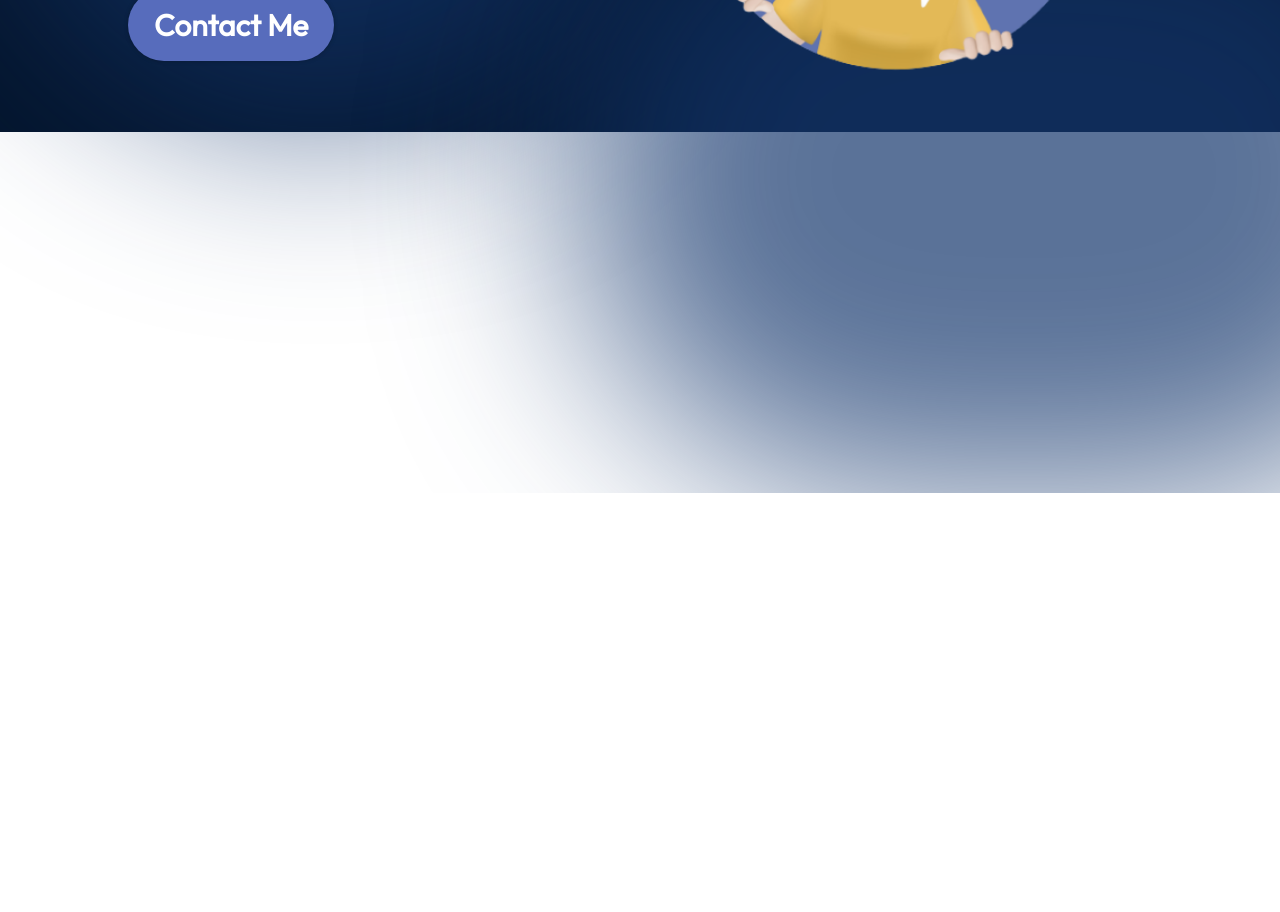
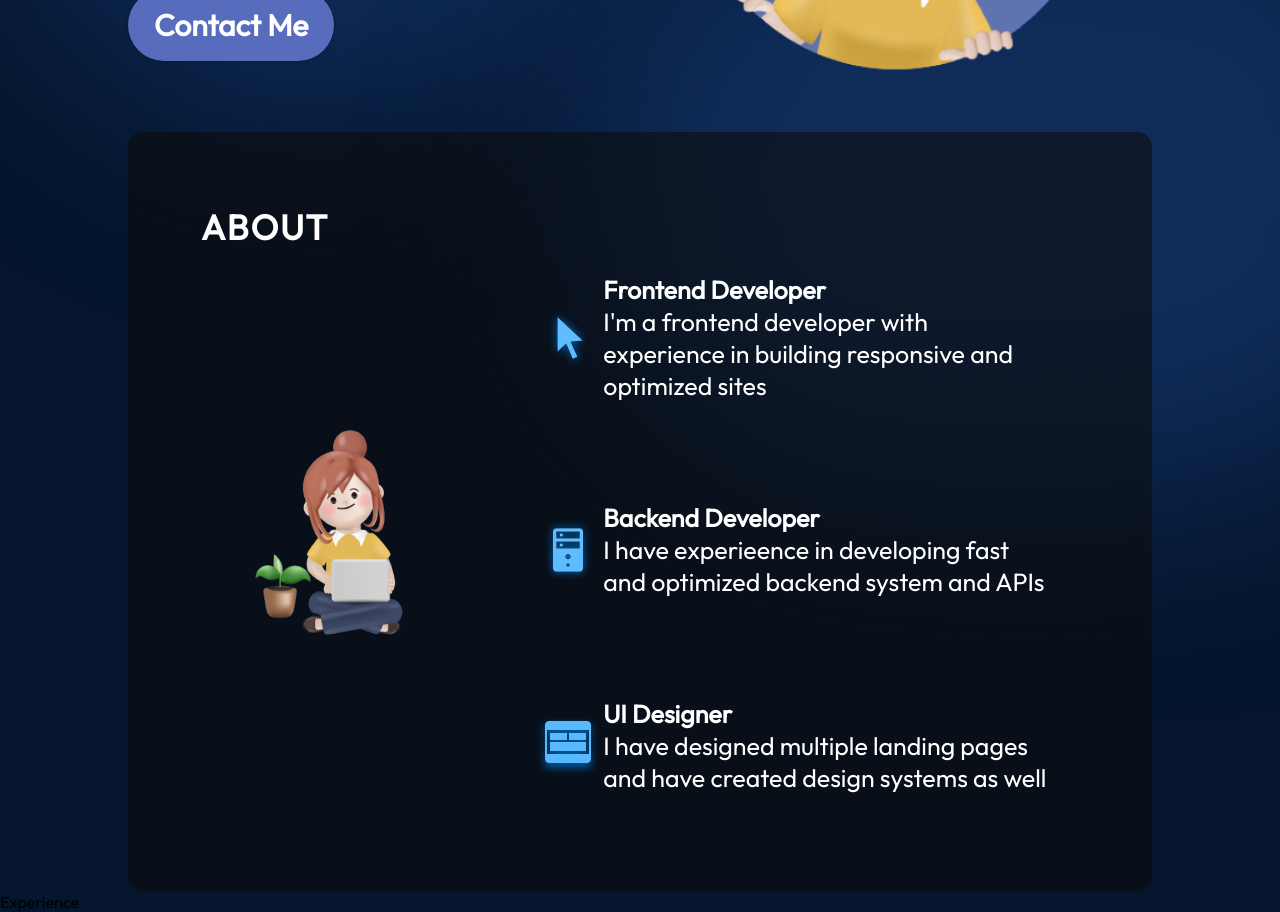
Before and after one commit to SREERAGEG/seg_site, a React (Vite) app: page / in a window 1280 px wide. Shown: the part 520-1432 px from the top of the page. Before the commit the page ends 1013 px from the top, so only its background shows below. Built offline with nearby package versions, Linux system fonts and the light colour scheme.

Commit message:
Experience part started

```diff
--- a/src/App.jsx
+++ b/src/App.jsx
@@ -1,6 +1,8 @@
 import { Navbar } from './components/Navbar/Navbar';
 import styles from './App.module.css'
-import { Hero } from './components/Navbar/Hero/Hero';
+import { Hero } from './components/Hero/Hero';
+import { About } from './components/About/About';
+import { Experience } from './components/Experience/Experience';
 
 function App() {
 
@@ -8,6 +10,8 @@
     <div className={styles.App}>
       <Navbar/>
       <Hero></Hero>
+      <About></About>
+      <Experience></Experience>
     </div>
   );
 }
--- /dev/null
+++ b/src/components/About/About.jsx
@@ -0,0 +1,42 @@
+import React from 'react';
+import { getImageUrl } from '../../utils';
+import styles from "./About.module.css";
+
+export const About = () => {
+  return (
+    <section className={styles.container} id='about'>
+        <h2 className={styles.title}>About</h2>
+        <div className={styles.content}>
+            <img src={getImageUrl("about/aboutImage.png")} alt="Me sitting with a laptop" className={styles.aboutImage}/>
+        <ul className={styles.aboutItems}>
+            <li className={styles.aboutItem}>
+                <img src={getImageUrl("about/cursorIcon.png")} alt="Cursor icon" />
+                <div className={styles.aboutItemText}>
+                    <h3>Frontend Developer</h3>
+                    <p>I'm a frontend developer with experience in building responsive and optimized sites</p>
+                </div>
+
+            </li>
+
+            <li className={styles.aboutItem}>
+                <img src={getImageUrl("about/serverIcon.png")} alt="Server icon" />
+                <div className={styles.aboutItemText}>
+                    <h3>Backend Developer</h3>
+                    <p>I have experieence in developing fast and optimized backend system and APIs</p>
+                </div>
+
+            </li>
+
+            <li className={styles.aboutItem}>
+                <img src={getImageUrl("about/uiIcon.png")} alt="UI icon" />
+                <div className={styles.aboutItemText}>
+                    <h3>UI Designer</h3>
+                    <p>I have designed multiple landing pages and have created design systems as well</p>
+                </div>
+
+            </li>
+        </ul>
+        </div>
+    </section>
+  )
+}
--- /dev/null
+++ b/src/components/About/About.module.css
@@ -0,0 +1,85 @@
+@import "../../vars.css";
+
+.container{
+    position: relative;
+    background-color: rgba(12,12,12,0.6);
+    border-radius: 15px;
+    padding: 73px;
+    margin-top: 129x;
+    z-index: 1;
+    margin-left: 10%;
+    margin-right: 10%;
+}
+
+.title {
+    color: var(--color-text);
+    font-size: 35px;
+    font-weight: 700;
+    letter-spacing: 1.75px;
+    text-transform: uppercase;
+}
+
+.content {
+    display: flex;
+    flex-direction: row;
+    align-items: center;
+}
+
+.aboutImage {
+    width: 35%;
+}
+
+.aboutItems {
+    color: var(--color-text);
+    display: flex;
+    flex-direction: column;
+    gap: 50px;
+}
+
+.aboutItem {
+    display: flex;
+    flex-direction: row;
+    align-items: center;
+    border-radius: 20px;
+    list-style: none;
+    padding: 25px;
+    background-image: linear-gradient(90deg,rgba(165,215,232,0.42)0%,rgba(255,255,255,0)100%);
+    background-size: 0 100%;
+    background-repeat: no-repeat;
+    transition: 0.4s;
+
+}
+
+.aboutItem:hover{
+    background-size: 100% 100%;
+}
+
+.aboutItem h3{
+    font-size: 25px;
+    font-weight: 600;
+}
+
+.aboutItem p{
+    font-size: 25px;
+}
+
+@media screen and (max-width:830px){
+    .container{
+        background-color: transparent;
+        padding-left: 0;
+        padding-right: 0;
+    }
+    .content{
+        flex-direction: column;
+    }
+    .aboutImage{
+        display: none;
+    }
+    .aboutItems{
+        margin-top: 29px;
+    }
+    .aboutItem{
+        padding-left: 0;
+        padding-right: 0;
+    }
+}
--- /dev/null
+++ b/src/components/Experience/Experience.jsx
@@ -0,0 +1,7 @@
+import React from 'react'
+
+export const Experience = () => {
+  return (
+    <div>Experience</div>
+  )
+}
--- a/src/components/Navbar/Hero/Hero.jsx
+++ b/src/components/Hero/Hero.jsx
@@ -1,5 +1,5 @@
 import React from 'react'
-import { getImageUrl } from '../../../utils'
+import { getImageUrl } from '../../utils'
 import styles from "./Hero.module.css";
 
 
--- a/src/components/Navbar/Hero/Hero.module.css
+++ b/src/components/Hero/Hero.module.css
@@ -1,4 +1,4 @@
-@import "../../../vars.css";
+@import "../../vars.css";
 .container{
     position: relative;
     display: flex;
--- a/src/index.css
+++ b/src/index.css
@@ -4,3 +4,7 @@
     padding: 0;
     font-family: "Outfit","Arial","Hevetica","sans-serif";
   }
+
+  html{
+    scroll-behavior: smooth;
+  }
```
Also changed, not shown: src/components/Experience/Experience.module.css (added).
